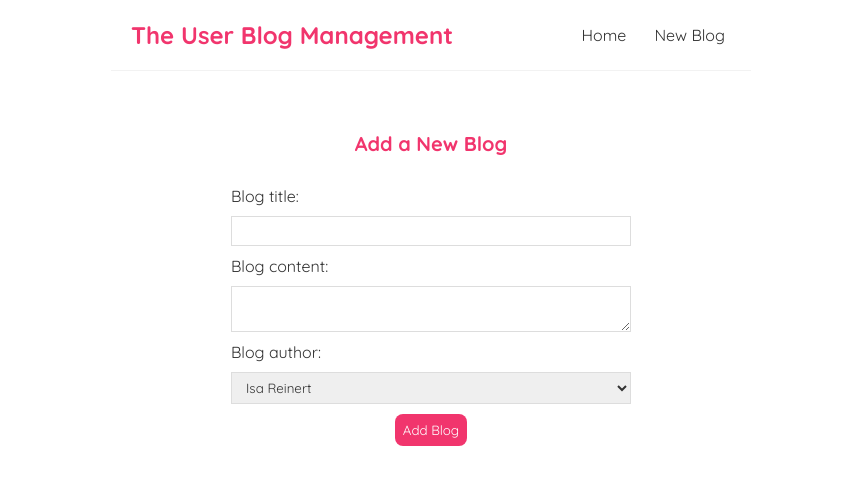
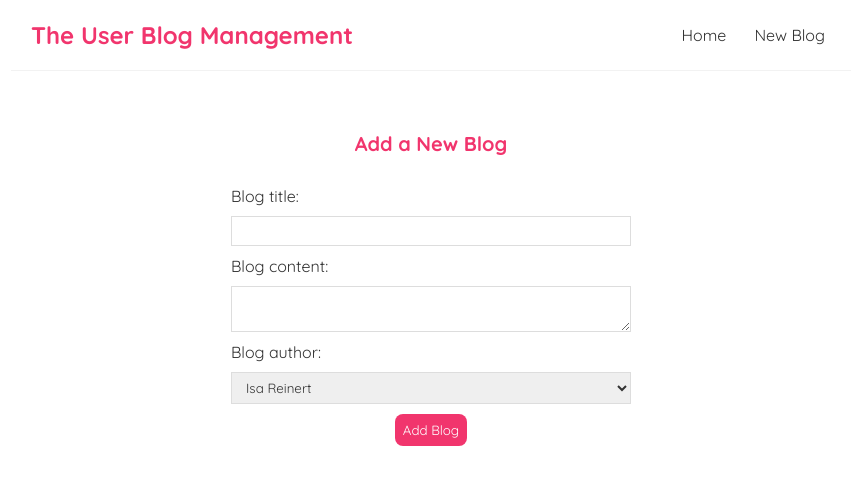
Before and after one commit to reinertisa/user-blog-management, a React (Create React App) app in the folder ubm-website/: page /create in a window 1280 px wide. Shown: the top 484 px of the page, without its empty margins (209-1064 px from the left). Built offline with nearby package versions, Linux system fonts and the light colour scheme; the HTML template or start-up script is replaced by a standard one.

Commit message:
fix(style): update max-width

```diff
--- a/ubm-website/src/index.css
+++ b/ubm-website/src/index.css
@@ -11,7 +11,7 @@
   padding: 20px;
   display: flex;
   align-items: center;
-  max-width: 600px;
+  max-width: 800px;
   margin: 0 auto;
   border-bottom: 1px solid #f2f2f2;
 }
```
